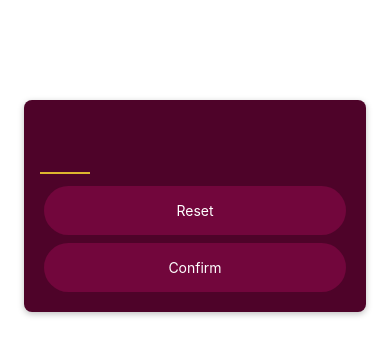
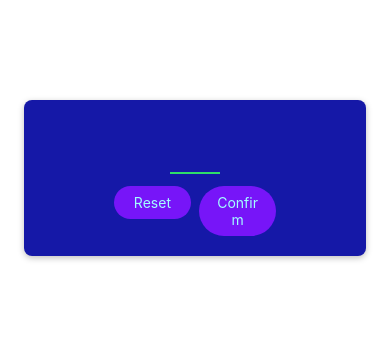
Before and after one commit to conx42/Number-Guessing-Game-ReactNative, a React Native app: screen / in a window 390 px wide. Shown: the top 356 px of the page. Built offline with nearby package versions, Linux system fonts and the light colour scheme.

Commit message:
Custom button creation done for both android & ios

```diff
--- a/components/PrimaryButton.js
+++ b/components/PrimaryButton.js
@@ -6,7 +6,16 @@ export default function PrimaryButton({ children }) {
   }
   return (
     <View style={style.buttonOuterContainer}>
-      <Pressable style={style.buttonInnerContainer} onPress={presshandler} android_ripple={{ color: "#640233" }}>
+      <Pressable
+        // Adding visual feedback to the button //12:42
+        style={({ pressed }) =>
+          pressed
+            ? [style.buttonInnerContainer, style.pressed]
+            : style.buttonInnerContainer
+        }
+        onPress={presshandler}
+        android_ripple={{ color: "#540264" }}
+      >
         <Text style={style.buttonText}>{children}</Text>
       </Pressable>
     </View>
@@ -17,16 +26,21 @@ const style = StyleSheet.create({
   buttonOuterContainer: {
     borderRadius: 28,
     margin: 4,
-    overflow: 'hidden',// it will ensure that if any effect or any styling from inside that container would go outside of that container then that will not shown. So, for example if the ripple effect would go outside of this container it will bw clicked and it will not be visible.
+    overflow: "hidden", // it will ensure that if any effect or any styling from inside that container would go outside of that container then that will not shown. So, for example if the ripple effect would go outside of this container it will bw clicked and it will not be visible.
   },
   buttonInnerContainer: {
-    backgroundColor: "#72063c",
+    backgroundColor: "#7715f8",
     paddingVertical: 8,
-    paddingVertical: 16,
+    paddingHorizontal: 16,
     elevation: 2,
   },
   buttonText: {
-    color: "white",
+    color: "#a3ffff",
     textAlign: "center",
   },
+  // Setting up a dedicated style for IOS
+  pressed: {
+    opacity: 0.75, // range 0-to-1. And 0.75 means 75% opec and 25% transparent
+  },
 });
+//13:30
--- a/screens/StartGameScreen.js
+++ b/screens/StartGameScreen.js
@@ -11,19 +11,26 @@ export default function StartGameScreen() {
         autoCapitalize="none"
         autoCorrect={false}
       />
-      <PrimaryButton>Reset</PrimaryButton>
-      <PrimaryButton>Confirm</PrimaryButton>
+      <View style={styles.buttonsContainer}>
+        <View style={styles.buttonContainer}>
+          <PrimaryButton>Reset</PrimaryButton>
+        </View>
+        <View style={styles.buttonContainer}>
+          <PrimaryButton>Confirm</PrimaryButton>
+        </View>
+      </View>
     </View>
   );
 }
 
 const styles = StyleSheet.create({
   inputContainer: {
+    alignItems: "center",
     // flex: 1,
     marginTop: 100,
     marginHorizontal: 24,
     padding: 16,
-    backgroundColor: "#4e0329",
+    backgroundColor: "#1518a7",
     borderRadius: 8,
     // Adding shadow
     //-->for android
@@ -38,11 +45,17 @@ const styles = StyleSheet.create({
     height: 50,
     width: 50,
     fontSize: 32,
-    borderBottomColor: "#ddb52f",
+    borderBottomColor: "#2fdd69",
     borderBottomWidth: 2,
-    color: "#ddb52f",
+    color: "#2f9ddd",
     marginVertical: 8,
     fontWeight: "bold",
     textAlign: "center",
   },
+  buttonsContainer: {
+    flexDirection: "row",
+  },
+  buttonContainer: {
+    flex: 1,
+  },
 });
```
